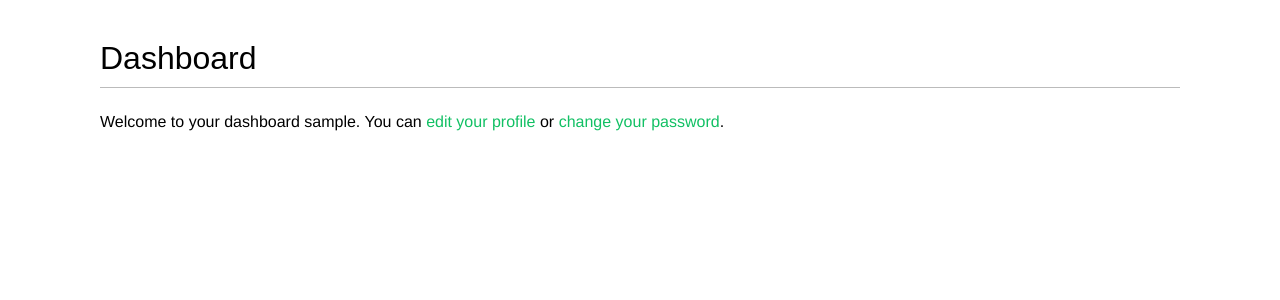
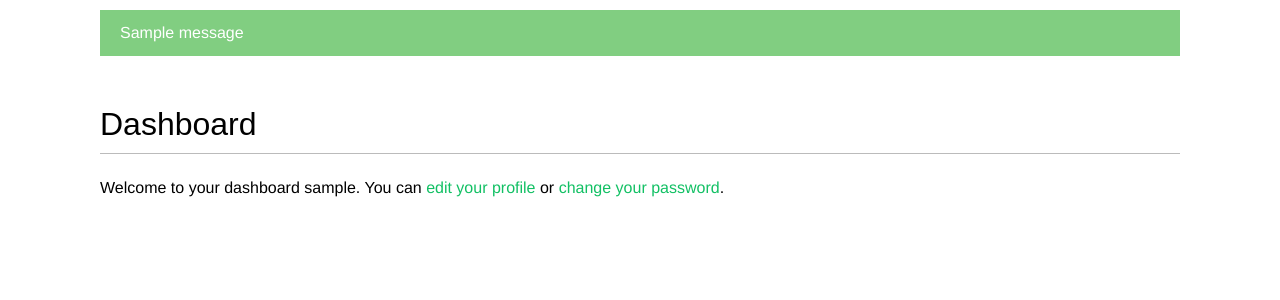
Before and after one commit to MahdiAbbasi7/Social-Website, a Django app: page /account/ in a window 1280 px wide. Shown: the part 65-365 px from the top of the page. Run offline with Django 5.2, Linux system fonts and the light colour scheme; a user stored in the database is signed in; tables that the repository leaves empty hold one stand-in row (values such as "Sample post"); one stand-in notice (Sample message) is shown; some web fonts are replaced.

Commit message:
add simple messages to users

```diff
--- a/bookmarks/account/templates/base.html
+++ b/bookmarks/account/templates/base.html
@@ -32,6 +32,16 @@
              {% endif %}
         </span>
     </div>
+    {% if messages %}
+        <ul class="messages">
+            {% for message in messages %}
+                <li class="{{ message.tags }}">
+                {{ message|safe }}
+                <a href="#" class="close"></a>
+                </li>
+            {% endfor %}
+        </ul>
+    {% endif %}
 
     <div id="content">
         {% block content %}
--- a/bookmarks/account/views.py
+++ b/bookmarks/account/views.py
@@ -2,6 +2,7 @@ from django.shortcuts import render
 from django.contrib.auth import login, authenticate
 from django.http import HttpResponse
 from django.contrib.auth.decorators import login_required
+from django.contrib import messages
 
 from .forms import (LoginForm, RegisterForm,
                     UserEditForm, ProfileEditForm)
@@ -68,8 +69,11 @@ def edit(request):
         if user_form.is_valid() and profile_form.is_valid():
             user_form.save()
             profile_form.save()
+            messages.success(request,'Profile updated successfully')
         else:
-            return HttpResponse('Your data is not correct.')
+            messages.error(request, 'Error updating your profile')
+            # return HttpResponse('Your data is not correct.')
+
     else:
         user_form = UserEditForm(instance=request.user)
         profile_form = ProfileEditForm(instance=request.user.profile)
```
